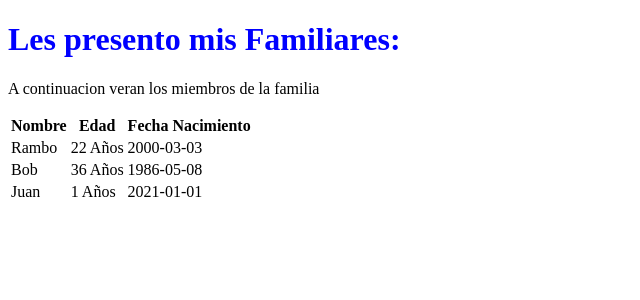
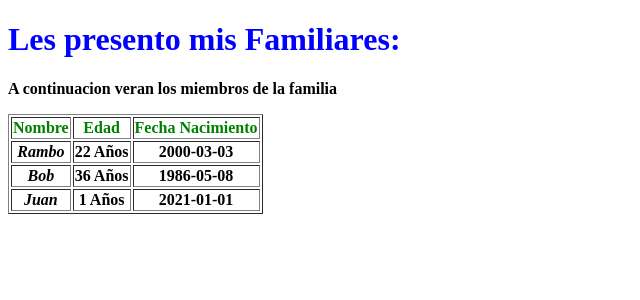
Before and after one commit to gonzalosalines/MVTGonzaloSalines, a Django app: page / in a window 1280 px wide. Shown: the top 300 px of the page, without its empty margins (0-640 px from the left). Run offline with Django 4.2, Linux system fonts and the light colour scheme; data comes from the database, SQL or seed files in the repository.

Commit message:
Cosmetic changes

```diff
--- a/MVTGonzaloSalines/MVTGonzaloSalines/Templates/plantilla.html
+++ b/MVTGonzaloSalines/MVTGonzaloSalines/Templates/plantilla.html
@@ -4,25 +4,35 @@
     <meta charset="UTF-8">
     <meta http-equiv="X-UA-Compatible" content="IE=edge">
     <meta name="viewport" content="width=device-width, initial-scale=1.0">
+    <style>
+      tbody {
+  font-weight: bold;
+  text-align: center;
+}
+
+p {
+  font-weight: bold;
+}
+    </style>
     <title>MVTGonzaloSalines</title>
 </head>
 <body>
     <h1 style="color: blue">Les presento mis Familiares:</h1>
     <p>A continuacion veran los miembros de la familia</p>
 
-    <table class="table table-dark">
+    <table class="table table-dark" border="1px solid black">
         <thead>
           <tr>
-            <th scope="col">Nombre</th>
-            <th scope="col">Edad</th>
-            <th scope="col">Fecha Nacimiento</th>
+            <th scope="col" style="color: green;">Nombre</th>
+            <th scope="col" style="color: green;">Edad</th>
+            <th scope="col" style="color: green;">Fecha Nacimiento</th>
           </tr>
         </thead>
         <tbody>
-          <!--Se utiliza un for para extraer los datos-->
+
             {% for item in listado_familia %}
           <tr>
-            <td>{{item.nombre}}</td>
+            <td style="font-style: italic;">{{item.nombre}}</td>
             <td>{{item.edad}} Años</td>
             <td>{{item.fecha_nacimiento|date:"Y-m-d"}}</td>
           </tr>
--- a/MVTGonzaloSalines/familiares/models.py
+++ b/MVTGonzaloSalines/familiares/models.py
@@ -3,6 +3,6 @@ from django.db import models
 
 # Create your models here.
 class MisFamiliares(models.Model):
-    nombre = models.CharField(max_length=50)
+    nombre = models.CharField(max_length=25)
     edad = models.IntegerField()
     fecha_nacimiento = models.DateField()
--- a/MVTGonzaloSalines/familiares/views.py
+++ b/MVTGonzaloSalines/familiares/views.py
@@ -7,21 +7,14 @@ from familiares.models import MisFamiliares
 
 def listado_familia(request):
 
-    # Se obtienen los datos de la tabla Familiares
     listado_familia = MisFamiliares.objects.all()
 
-
-    # Se genera un diccionario con la lista
-    datos = {
+    tabla = {
         "listado_familia": listado_familia
-
     }
 
-    # Se obtiene el template html
-    plantillas = loader.get_template("plantilla.html")
+    template = loader.get_template("plantilla.html")
 
-    # Se renderiza datos en la plantilla y se almacena en la variable documento
-    documento =  plantillas.render(datos)
+    documento =  template.render(tabla)
 
-    # Retorna la variable documento
     return HttpResponse(documento)
```
